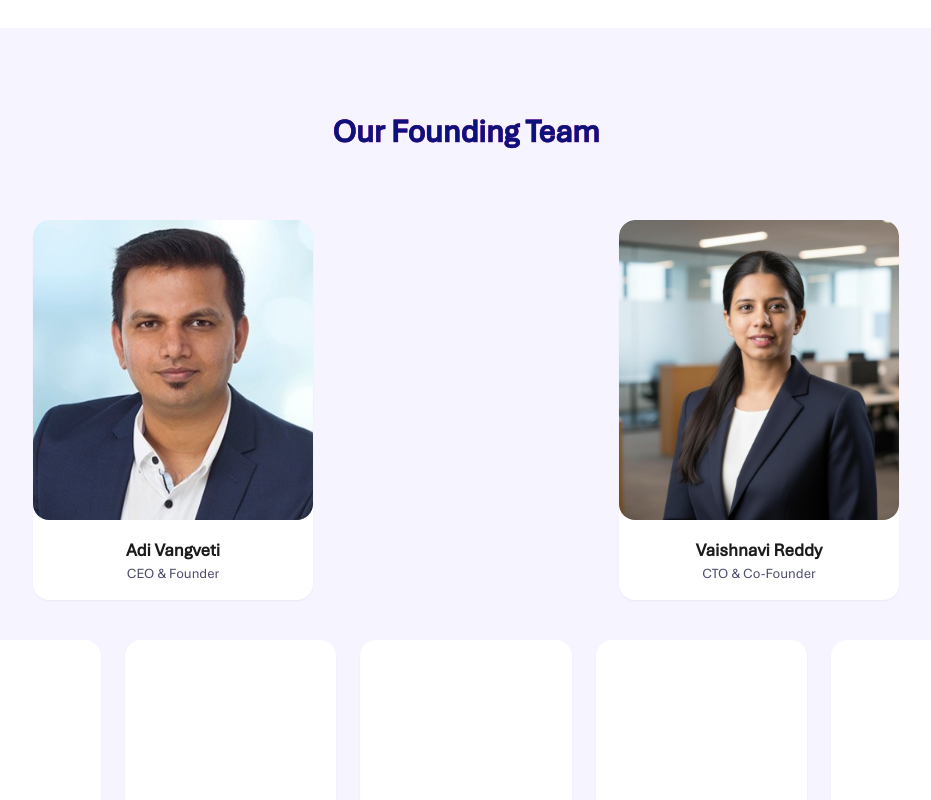
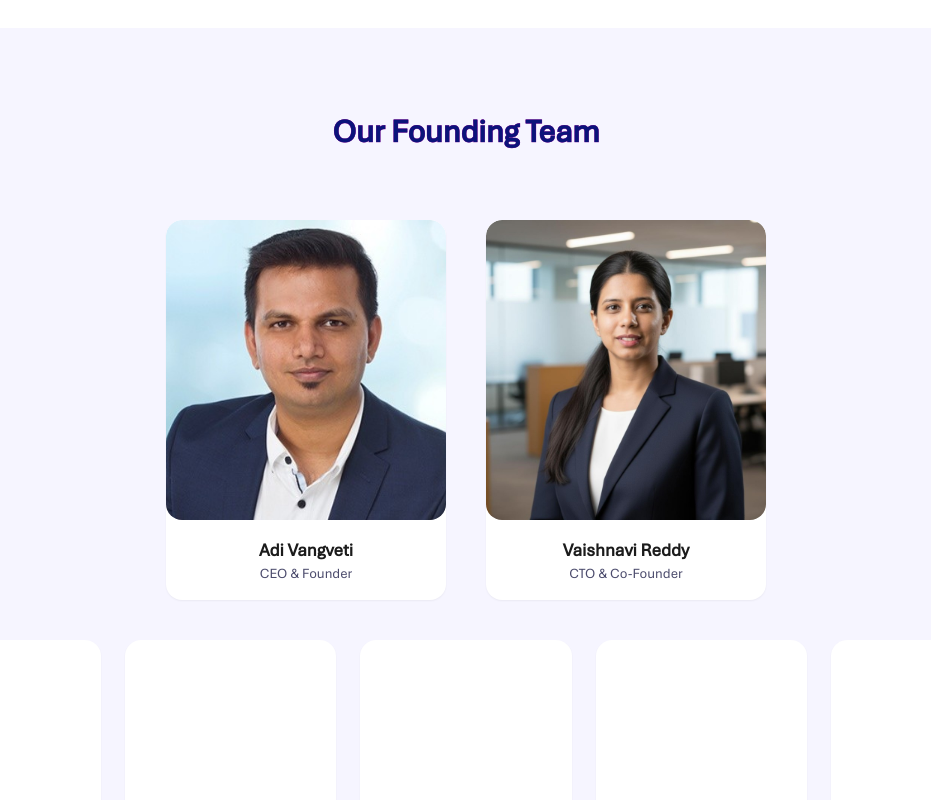
Before and after one commit to AmanDwivedi9335/clinic-portpolio, a Next.js app: page /about in a window 1280 px wide. Shown: the part 662-1462 px from the top of the page, without its empty margins (174-1105 px from the left). Built offline with nearby package versions, Linux system fonts and the light colour scheme.

Commit message:
Fix founder card spacing and overflow on about page

```diff
--- a/src/app/about/page.js
+++ b/src/app/about/page.js
@@ -155,7 +155,7 @@ export default function Page() {
 						Our Founding Team
 					</h2>
 
-					<div className="flex justify-around gap-5 items-center flex-wrap">
+					<div className="flex justify-center gap-6 md:gap-10 items-center flex-wrap">
 						{founderData.map((item, index) => (
 							<div
 								key={index}
@@ -171,8 +171,8 @@ export default function Page() {
 											alt={item.Name}
 										/>
 									</div>
-									<div className="absolute inset-0 backface_hidden rotate-y-180 rounded-2xl border bg-gradient-to-r from-purple-200 via-purple-100 to-blue-200 text-black">
-										<p className="p-4 text-[13px] leading-[16px] md:text-[14px] md:leading-[18px]">
+									<div className="absolute inset-0 backface_hidden rotate-y-180 rounded-2xl border bg-gradient-to-r from-purple-200 via-purple-100 to-blue-200 text-black overflow-y-auto">
+										<p className="p-4 text-[12px] leading-[16px] md:text-[13px] md:leading-[18px]">
 											{item.Details}
 										</p>
 									</div>
```
